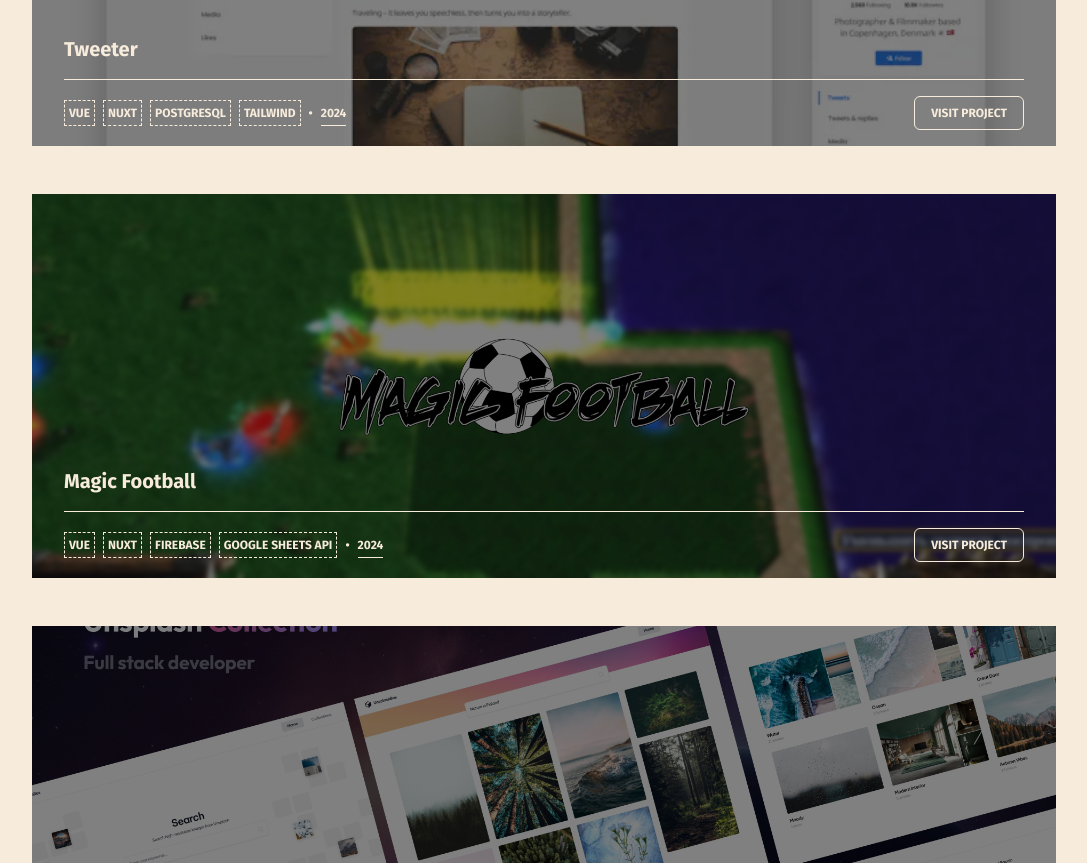
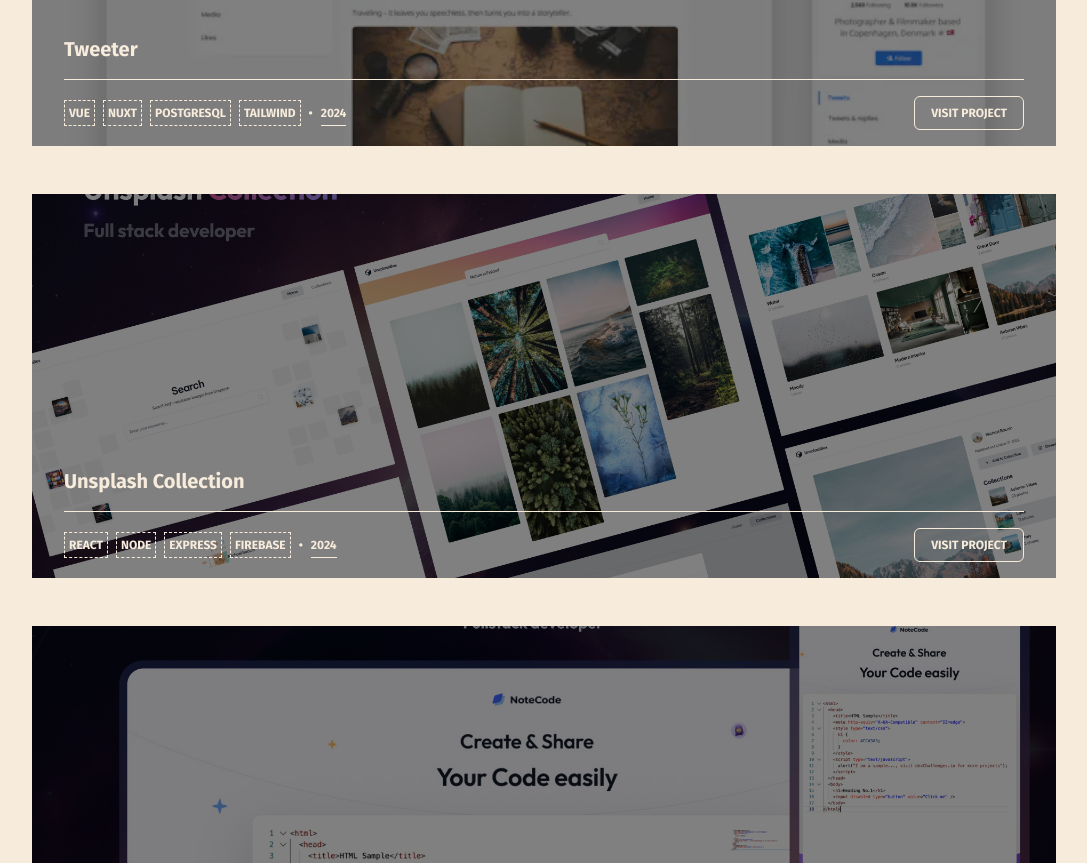
Before and after one commit to Archameuse/new-portfolio, a Vue app: page / in a window 1280 px wide. Shown: the part 2657-3520 px from the top of the page, without its empty margins (96-1183 px from the left). Built offline with nearby package versions, Linux system fonts and the light colour scheme; a web font is replaced by a local one.

Commit message:
temporary

```diff
--- a/src/components/text/projects.ts
+++ b/src/components/text/projects.ts
@@ -42,17 +42,17 @@
     ],
     year: 2024
   },
-  {
-    title: "Magic Football",
-    src: "/mf.png",
-    descr: 2,
-    url: "https://magicfootballsite.vercel.app/",
-    git: "https://github.com/Archameuse/mflast",
-    tags: [
-      'vue', 'nuxt', 'firebase', 'Google Sheets api'
-    ],
-    year: 2024
-  },
+  // {
+  //   title: "Magic Football",
+  //   src: "/mf.png",
+  //   descr: 2,
+  //   url: "https://magicfootballsite.vercel.app/",
+  //   git: "https://github.com/Archameuse/mflast",
+  //   tags: [
+  //     'vue', 'nuxt', 'firebase', 'Google Sheets api'
+  //   ],
+  //   year: 2024
+  // },
   {
     title: "Unsplash Collection",
     src: "/unsplashcol.jpg",
```
